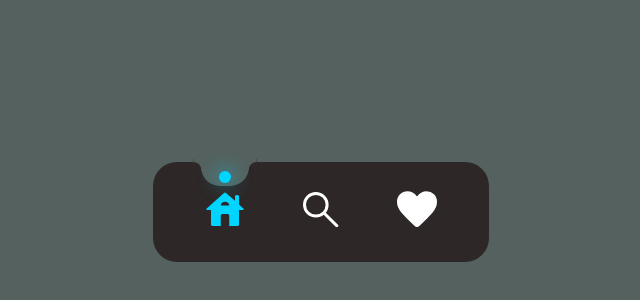
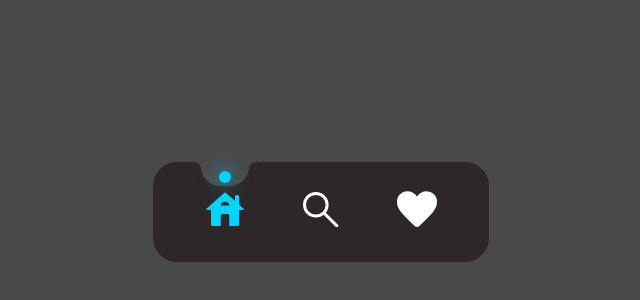
Before and after one commit to NicoPom/tab-bar-aqua, a website built with Vite: page index.html in a window 1280 px wide. Shown: the part 188-488 px from the top of the page, without its empty margins (319-959 px from the left). Built offline with nearby package versions, Linux system fonts and the light colour scheme.

Commit message:
bg color update

```diff
--- a/style.css
+++ b/style.css
@@ -11,7 +11,7 @@
 
 :root {
   --primary-color: #00d5ff;
-  --secondary-color: #55615e;
+  --secondary-color: #4a494a;
   --tertiary-color: #2d2727;
 }
 
```
